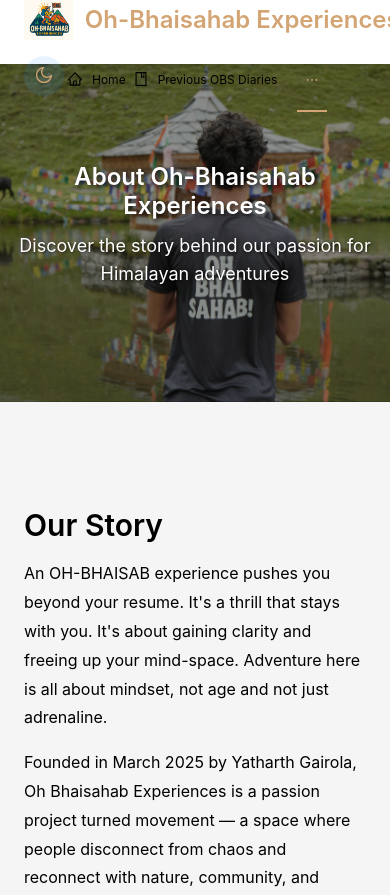
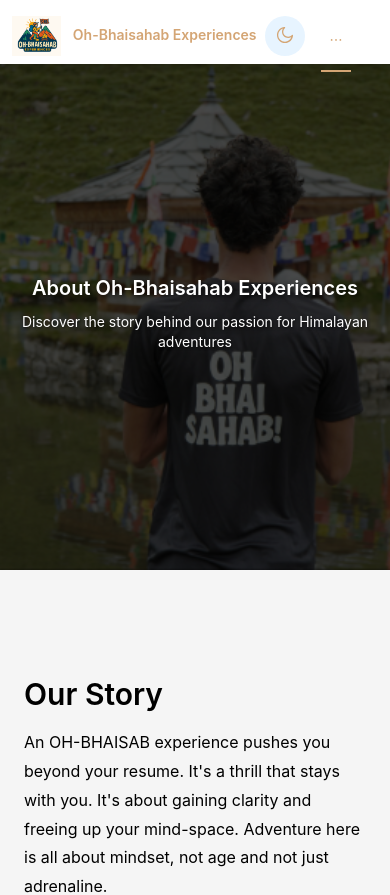
Before and after one commit to SatyamTelus/obs, a React (Vite) app: page /obs/about in a window 390 px wide. Shown: the top 895 px of the page. Built offline with nearby package versions, Linux system fonts and the light colour scheme.

Commit message:
fixed css for smaller screen size

```diff
--- a/src/pages/DiariesPage.tsx
+++ b/src/pages/DiariesPage.tsx
@@ -4,6 +4,7 @@
 import { useNavigate } from 'react-router-dom';
 import { useDarkMode } from '../contexts/DarkModeContext';
 import '../styles/components/HeroSection.less';
+import '../styles/components/DiariesPage.less';
 import sceneryOtw from '../assets/treks/yulla/scenery-otw.jpg';
 import groupSummit from '../assets/treks/yulla/group-summit.png';
 import groupSummitSpiti from '../assets/treks/spiti/group-mountain.png';
@@ -147,7 +148,7 @@
       </div>
 
       {/* Kuari Pass Coming Soon Section */}
-      <div style={{
+      <div className="kuari-coming-soon" style={{
         padding: '40px 24px',
         maxWidth: '1200px',
         margin: '0 auto',
@@ -245,13 +246,17 @@
       </div>
 
       {/* Past Experiences */}
-      <div style={{ padding: '80px 24px', maxWidth: '1200px', margin: '0 auto' }}>
+      <div className="experiences-section" style={{
+        padding: '80px 24px',
+        maxWidth: '1200px',
+        margin: '0 auto'
+      }}>
         <Title level={2} style={{ textAlign: 'center', marginBottom: '48px' }}>
           Our Recent Adventures
         </Title>
         <Row gutter={[24, 24]}>
           {experiences.map((experience) => (
-            <Col xs={24} lg={8} key={experience.id}>
+            <Col xs={24} sm={12} lg={8} key={experience.id}>
               <Card
                 hoverable
                 cover={
@@ -287,7 +292,7 @@
                   </Space>
                   <Paragraph style={{ flex: 1 }}>{experience.description}</Paragraph>
                 </Space>
-                <div style={{
+                <div className="experience-tags" style={{
                   marginTop: 'auto',
                   paddingTop: '12px',
                   display: 'flex',
@@ -306,7 +311,7 @@
       </div>
 
       {/* Reviews Section */}
-      <div style={{
+      <div className="reviews-section" style={{
         background: isDarkMode ? '#1a1a1a' : 'white',
         padding: '80px 24px',
         maxWidth: '1200px',
--- /dev/null
+++ b/src/styles/components/DiariesPage.less
@@ -0,0 +1,56 @@
+@import '../globals/index.less';
+
+// Variables
+@primary-color: #d4a574;
+@dark-bg: #0f0f0f;
+@light-bg: #f5f5f5;
+
+// Experiences Section
+.experiences-section {
+  // Mobile responsive adjustments
+  @media (max-width: 768px) {
+    padding: 60px 16px !important;
+  }
+
+  @media (max-width: 480px) {
+    padding: 40px 12px !important;
+  }
+}
+
+// Reviews Section
+.reviews-section {
+  // Mobile responsive adjustments
+  @media (max-width: 768px) {
+    padding: 60px 16px !important;
+  }
+
+  @media (max-width: 480px) {
+    padding: 40px 12px !important;
+  }
+}
+
+// Kuari Pass Coming Soon Section
+.kuari-coming-soon {
+  // Mobile responsive adjustments
+  @media (max-width: 768px) {
+    padding: 32px 16px !important;
+  }
+
+  @media (max-width: 480px) {
+    padding: 24px 12px !important;
+  }
+}
+
+// Experience Tags - Responsive behavior
+.experience-tags {
+  // Mobile responsive adjustments
+  @media (max-width: 768px) {
+    flex-wrap: wrap !important;
+    justify-content: flex-start !important;
+  }
+
+  @media (max-width: 480px) {
+    flex-wrap: wrap !important;
+    justify-content: flex-start !important;
+  }
+}
--- a/src/styles/components/HeroSection.less
+++ b/src/styles/components/HeroSection.less
@@ -84,6 +84,65 @@
       &:focus-visible {
         outline: none;
         box-shadow: 0 0 0 2px rgba(212, 165, 116, 0.6);
+      }
+    }
+  }
+
+  // Mobile responsive improvements
+  @media (max-width: 768px) {
+    padding: 40px 16px;
+    min-height: 50vh;
+
+    .hero-overlay {
+      background: rgba(0, 0, 0, 0.6); // Darker overlay for better text readability
+    }
+
+    .hero-content {
+      .hero-title {
+        font-size: 24px !important;
+        line-height: 1.3;
+        margin-bottom: 12px;
+      }
+
+      .hero-paragraph {
+        font-size: 16px;
+        margin-bottom: 24px;
+        line-height: 1.5;
+      }
+
+      .hero-button {
+        width: 100%;
+        max-width: 280px;
+        height: 48px;
+        font-size: 16px;
+      }
+    }
+  }
+
+  @media (max-width: 480px) {
+    padding: 32px 12px;
+    min-height: 60vh;
+
+    .hero-overlay {
+      background: rgba(0, 0, 0, 0.7); // Even darker overlay for small screens
+    }
+
+    .hero-content {
+      .hero-title {
+        font-size: 20px !important;
+        line-height: 1.2;
+        margin-bottom: 10px;
+      }
+
+      .hero-paragraph {
+        font-size: 14px;
+        margin-bottom: 20px;
+        line-height: 1.4;
+      }
+
+      .hero-button {
+        height: 44px;
+        font-size: 14px;
       }
     }
   }
--- a/src/styles/components/HomePage.less
+++ b/src/styles/components/HomePage.less
@@ -63,6 +63,25 @@
     font-size: 16px;
     line-height: 1.8;
   }
+
+  // Mobile responsive adjustments
+  @media (max-width: 768px) {
+    padding: 60px 16px;
+
+    .about-paragraph {
+      font-size: 15px;
+      line-height: 1.6;
+    }
+  }
+
+  @media (max-width: 480px) {
+    padding: 40px 12px;
+
+    .about-paragraph {
+      font-size: 14px;
+      line-height: 1.5;
+    }
+  }
 }
 
 // Carousel Container
@@ -85,6 +104,33 @@
   .nav-button-right {
     .nav-button-base();
     right: 10px;
+  }
+
+  // Mobile responsive adjustments
+  @media (max-width: 768px) {
+    .carousel-image {
+      height: 300px;
+    }
+
+    .nav-button-left,
+    .nav-button-right {
+      width: 32px;
+      height: 32px;
+      font-size: 14px;
+    }
+  }
+
+  @media (max-width: 480px) {
+    .carousel-image {
+      height: 250px;
+    }
+
+    .nav-button-left,
+    .nav-button-right {
+      width: 28px;
+      height: 28px;
+      font-size: 12px;
+    }
   }
 }
 
@@ -136,4 +182,29 @@
     height: 100%;
     border-radius: 12px;
   }
+
+  // Mobile responsive adjustments
+  @media (max-width: 768px) {
+    padding: 60px 16px;
+
+    .section-title {
+      margin-bottom: 32px;
+    }
+
+    .activity-card {
+      margin-bottom: 16px;
+    }
+  }
+
+  @media (max-width: 480px) {
+    padding: 40px 12px;
+
+    .section-title {
+      margin-bottom: 24px;
+    }
+
+    .activity-card {
+      margin-bottom: 12px;
+    }
+  }
 }
--- a/src/styles/components/Layout.less
+++ b/src/styles/components/Layout.less
@@ -28,16 +28,74 @@
   flex-wrap: wrap;
   min-height: 64px;
   transition: all 0.3s ease;
+  position: relative;
+  z-index: 1000;
 
   &.light {
-    background: @light-header-bg;
+    background: rgba(255, 255, 255, 0.95);
+    backdrop-filter: blur(10px);
     box-shadow: 0 2px 8px rgba(0, 0, 0, 0.1);
   }
 
   &.dark {
-    background: @dark-header-bg;
+    background: rgba(26, 26, 26, 0.95);
+    backdrop-filter: blur(10px);
     box-shadow: 0 2px 8px rgba(0, 0, 0, 0.3);
     border-bottom: 1px solid @dark-border;
+  }
+
+  // Mobile responsive adjustments
+  @media (max-width: 768px) {
+    padding: 0 16px;
+    min-height: 56px;
+
+    .logo-container {
+      margin-right: 16px;
+
+      .logo-image {
+        height: 32px;
+        margin-right: 8px;
+      }
+
+      .logo-title {
+        font-size: 16px !important;
+        line-height: 1.2;
+      }
+    }
+
+    .navigation-menu {
+      .ant-menu-item {
+        padding: 0 8px;
+        font-size: 12px;
+
+        .anticon {
+          font-size: 14px;
+        }
+      }
+    }
+  }
+
+  @media (max-width: 480px) {
+    padding: 0 12px;
+
+    .logo-container {
+      margin-right: 12px;
+
+      .logo-title {
+        font-size: 14px !important;
+      }
+    }
+
+    .navigation-menu {
+      .ant-menu-item {
+        padding: 0 6px;
+        font-size: 11px;
+
+        .anticon {
+          font-size: 12px;
+        }
+      }
+    }
   }
 
   .logo-container {
```
